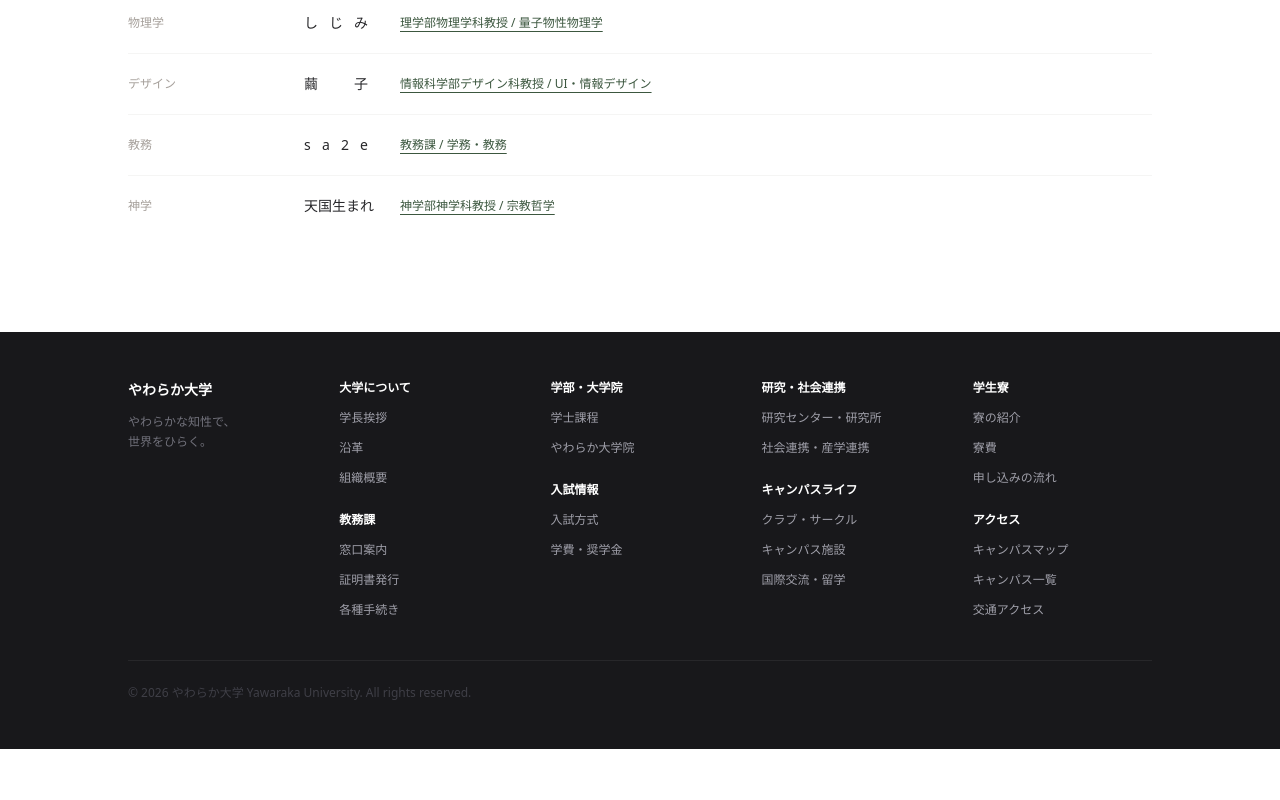
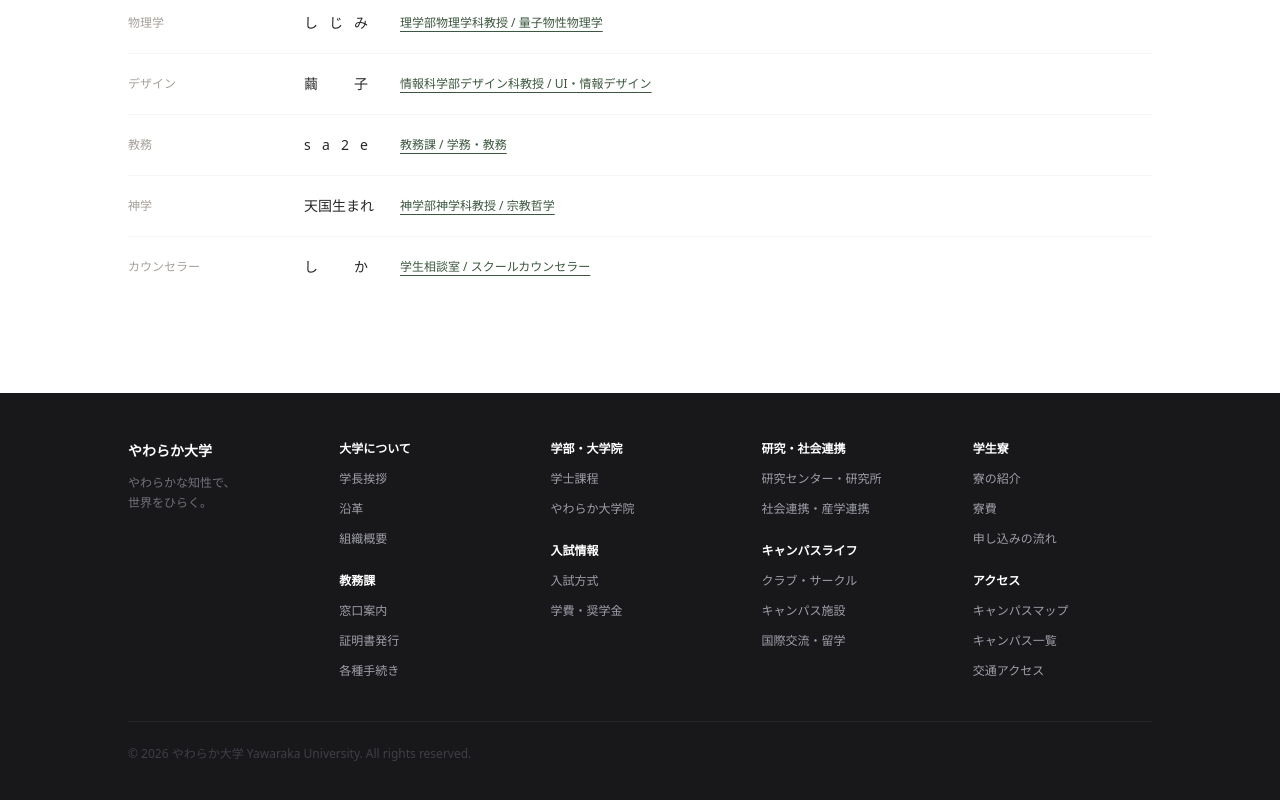
Before and after one commit to YwrkSalad/YwrkHP, a Next.js app: page /about in a window 1280 px wide. Shown: the part 2529-3329 px from the top of the page. Before the commit the page ends 3278 px from the top, so only its background shows below. Built offline with nearby package versions, Linux system fonts and the light colour scheme.

Commit message:
feat: しかをスクールカウンセラーとして追加

```diff
--- a/data/about.ts
+++ b/data/about.ts
@@ -81,6 +81,12 @@ export const board = [
     note: "神学部神学科教授 / 宗教哲学",
     href: "/faculties?department=theology-theology#theology",
   },
+  {
+    role: "カウンセラー",
+    name: "しか",
+    note: "学生相談室 / スクールカウンセラー",
+    href: "/campus",
+  },
 ];
 
 export const stats = [
```
